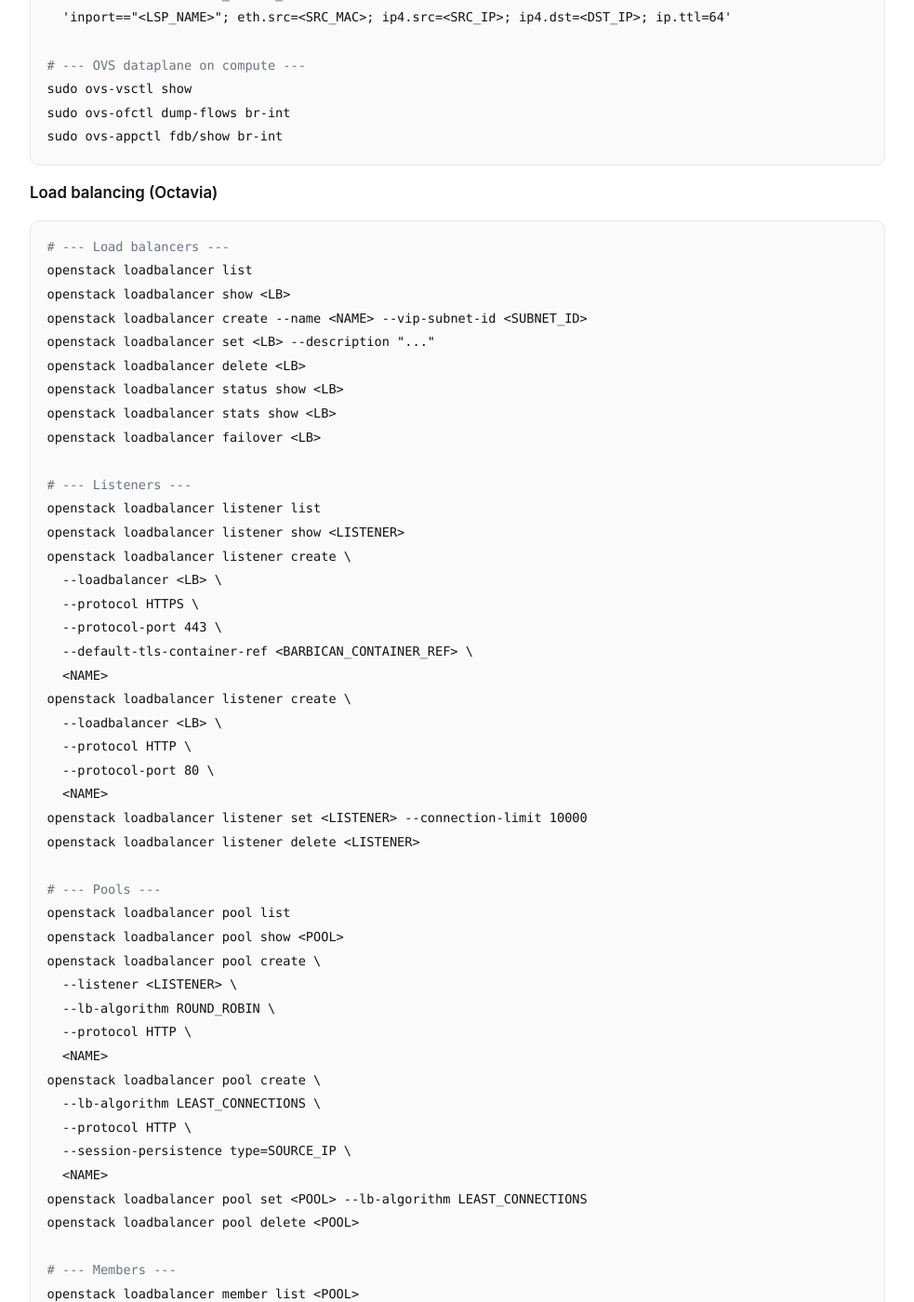
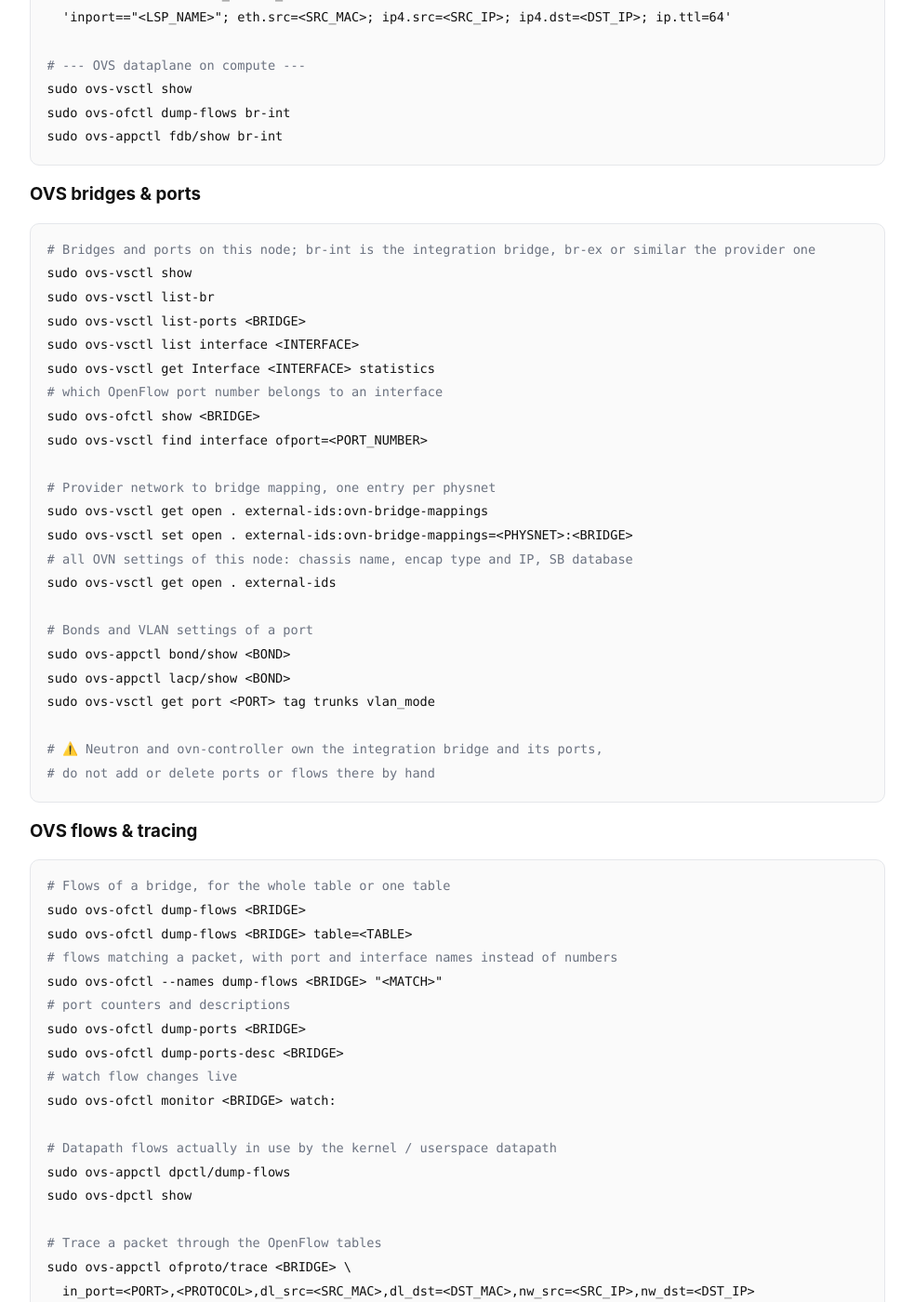
Before and after one commit to codecap/infraguide, a Jekyll site: the page built from cheat-sheets/openstack/index.md, in a window 1280 px wide and 1400 px high, scrolled down 16981 px. Shown: the whole window at 93% size, without its empty margins (148-1131 px from the left). Built offline with Jekyll 4.4.1, drawn with Linux system fonts in a browser that asks for light colours; comment, search, counter and statistics services are not loaded; some of the changed text lies outside the part shown.

Commit message:
upd: openstack cheat sheet add OVS and OVN commands
Co-Authored-By: Claude Sonnet 5.5 <noreply@anthropic.com>

````diff
--- a/cheat-sheets/openstack/index.md
+++ b/cheat-sheets/openstack/index.md
@@ -680,6 +680,95 @@ sudo ovs-ofctl dump-flows br-int
 sudo ovs-appctl fdb/show br-int
 ```
 
+### OVS bridges & ports
+```bash
+# Bridges and ports on this node; br-int is the integration bridge, br-ex or similar the provider one
+sudo ovs-vsctl show
+sudo ovs-vsctl list-br
+sudo ovs-vsctl list-ports <BRIDGE>
+sudo ovs-vsctl list interface <INTERFACE>
+sudo ovs-vsctl get Interface <INTERFACE> statistics
+# which OpenFlow port number belongs to an interface
+sudo ovs-ofctl show <BRIDGE>
+sudo ovs-vsctl find interface ofport=<PORT_NUMBER>
+
+# Provider network to bridge mapping, one entry per physnet
+sudo ovs-vsctl get open . external-ids:ovn-bridge-mappings
+sudo ovs-vsctl set open . external-ids:ovn-bridge-mappings=<PHYSNET>:<BRIDGE>
+# all OVN settings of this node: chassis name, encap type and IP, SB database
+sudo ovs-vsctl get open . external-ids
+
+# Bonds and VLAN settings of a port
+sudo ovs-appctl bond/show <BOND>
+sudo ovs-appctl lacp/show <BOND>
+sudo ovs-vsctl get port <PORT> tag trunks vlan_mode
+
+# ⚠️ Neutron and ovn-controller own the integration bridge and its ports,
+# do not add or delete ports or flows there by hand
+```
+
+### OVS flows & tracing
+```bash
+# Flows of a bridge, for the whole table or one table
+sudo ovs-ofctl dump-flows <BRIDGE>
+sudo ovs-ofctl dump-flows <BRIDGE> table=<TABLE>
+# flows matching a packet, with port and interface names instead of numbers
+sudo ovs-ofctl --names dump-flows <BRIDGE> "<MATCH>"
+# port counters and descriptions
+sudo ovs-ofctl dump-ports <BRIDGE>
+sudo ovs-ofctl dump-ports-desc <BRIDGE>
+# watch flow changes live
+sudo ovs-ofctl monitor <BRIDGE> watch:
+
+# Datapath flows actually in use by the kernel / userspace datapath
+sudo ovs-appctl dpctl/dump-flows
+sudo ovs-dpctl show
+
+# Trace a packet through the OpenFlow tables
+sudo ovs-appctl ofproto/trace <BRIDGE> \
+  in_port=<PORT>,<PROTOCOL>,dl_src=<SRC_MAC>,dl_dst=<DST_MAC>,nw_src=<SRC_IP>,nw_dst=<DST_IP>
+
+# Connection tracking table (security groups and NAT)
+sudo ovs-appctl dpctl/dump-conntrack
+# ⚠️ drops all tracked connections on this node
+sudo ovs-appctl dpctl/flush-conntrack
+
+# Capture on an OVS port
+sudo ovs-tcpdump -i <INTERFACE> -n
+```
+
+### OVN database queries
+```bash
+# The Neutron created data is in the northbound DB, read it, do not edit it
+sudo ovn-nbctl list Logical_Switch_Port <LSP_NAME>
+sudo ovn-nbctl list Logical_Router_Port
+sudo ovn-nbctl lr-nat-list <LOGICAL_ROUTER>
+sudo ovn-nbctl lr-route-list <LOGICAL_ROUTER>
+sudo ovn-nbctl lb-list
+
+# Chassis and where a port is bound
+sudo ovn-sbctl list chassis
+sudo ovn-sbctl get chassis <CHASSIS_NAME> hostname
+sudo ovn-sbctl find chassis name=<CHASSIS_NAME>
+sudo ovn-sbctl list port_binding
+sudo ovn-sbctl find port_binding logical_port=<LSP_NAME>
+
+# Query a remote database, ports are 6641 (northbound) and 6642 (southbound)
+sudo ovn-nbctl --db=tcp:<DB_IP>:6641 show
+sudo ovn-sbctl --db=tcp:<DB_IP>:6642 lflow-list
+
+# OVS database
+sudo ovsdb-client list-dbs
+sudo ovsdb-client list-tables Open_vSwitch
+sudo ovsdb-client dump unix:/var/run/openvswitch/db.sock Open_vSwitch
+sudo ovsdb-client monitor Open_vSwitch Port
+
+# Services on a node, the unit is openvswitch or openvswitch-switch depending on the distro;
+# with kolla-ansible they run as containers: docker logs ovn_controller
+sudo systemctl status openvswitch-switch ovn-controller
+sudo journalctl -u ovn-controller -f
+```
+
 ## Load balancing (Octavia)
 ```bash
 # --- Load balancers ---
````
